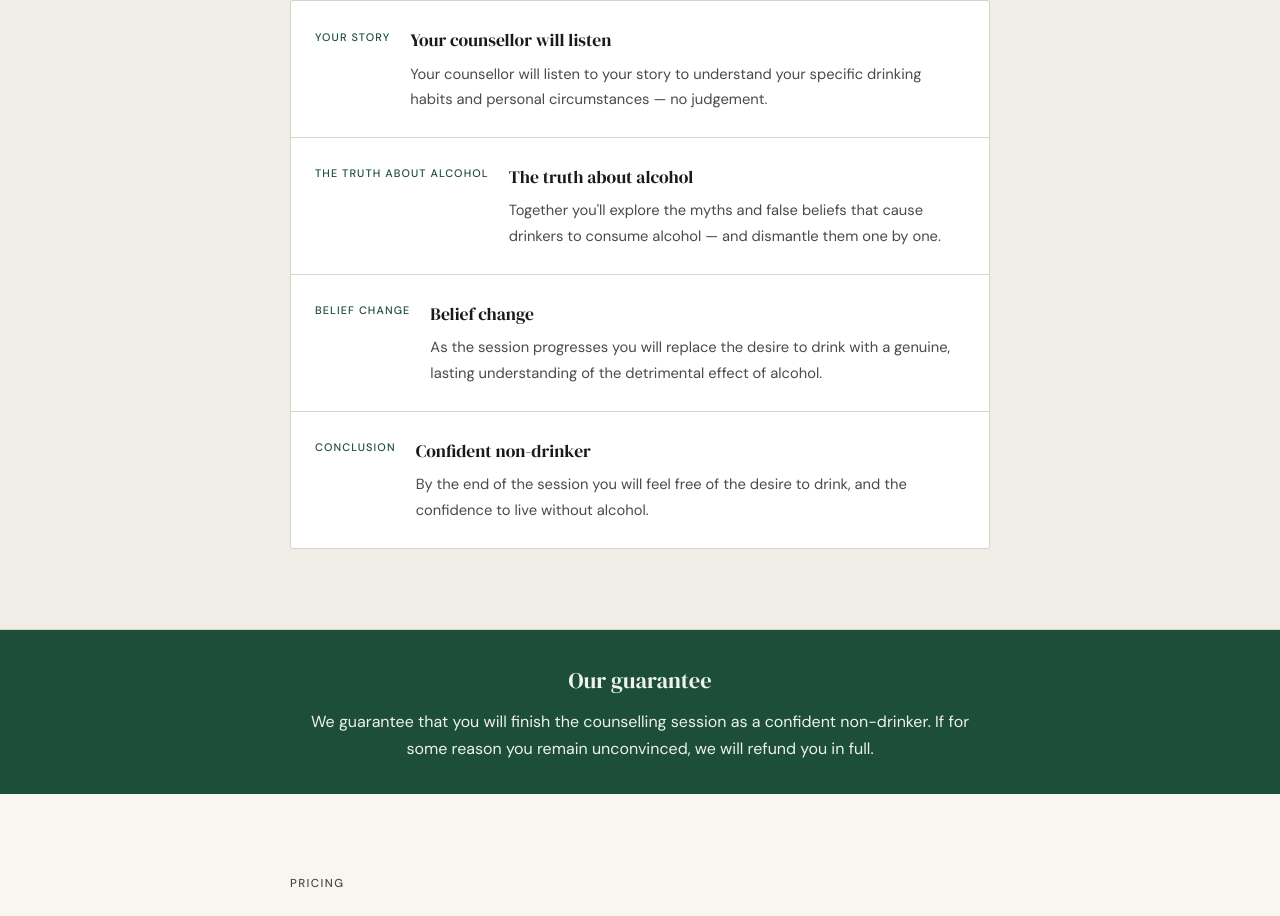
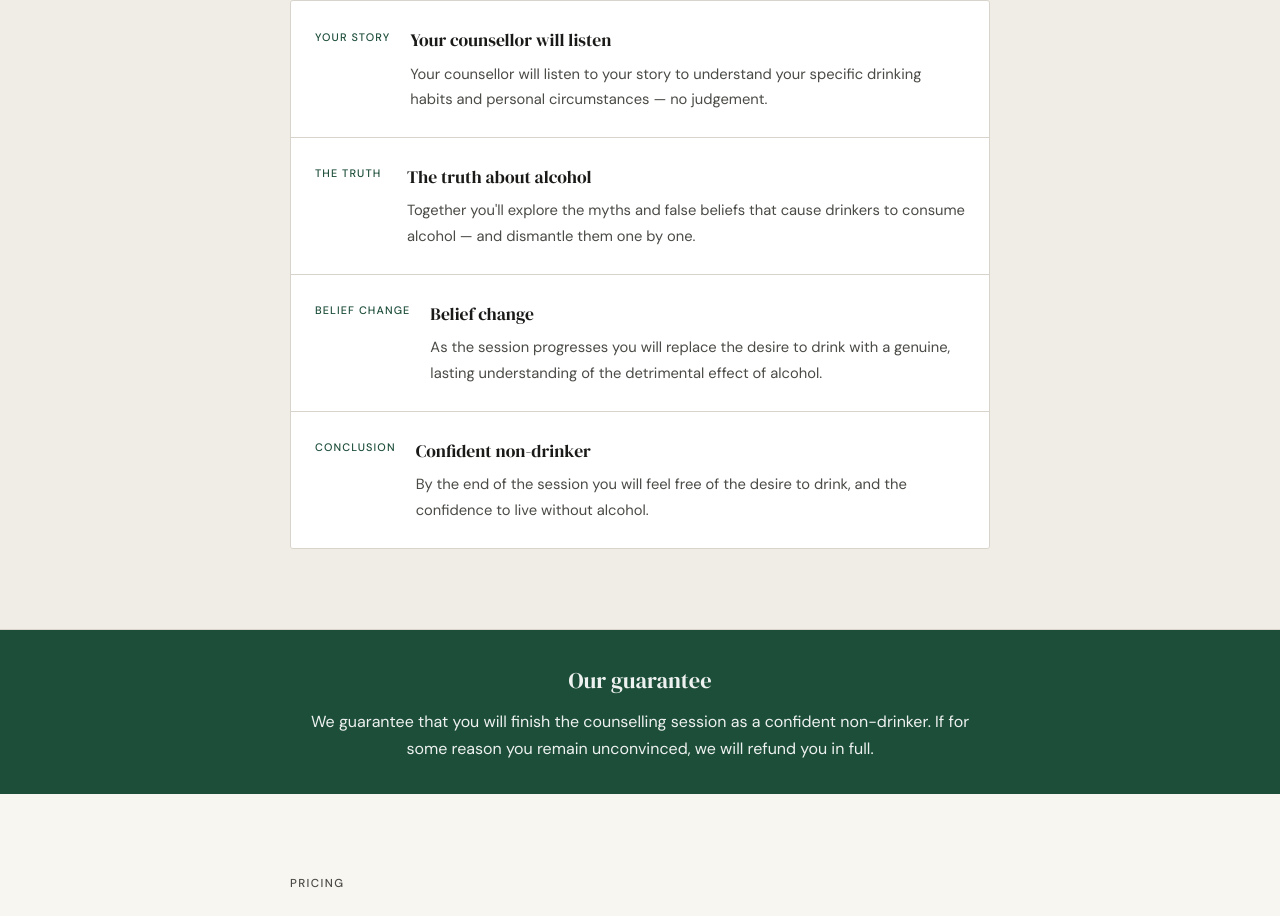
Before and after one commit to prawn-cocktail-crisps/stop-now, a Next.js app: page / in a window 1280 px wide. Shown: the part 1145-2061 px from the top of the page. Built offline with nearby package versions, Linux system fonts and the light colour scheme.

Commit message:
Update Method.tsx

```diff
--- a/components/Method.tsx
+++ b/components/Method.tsx
@@ -5,7 +5,7 @@ const steps = [
     body: "Your counsellor will listen to your story to understand your specific drinking habits and personal circumstances — no judgement.",
   },
   {
-    tag: "The truth about alcohol",
+    tag: "The truth",
     title: "The truth about alcohol",
     body: "Together you'll explore the myths and false beliefs that cause drinkers to consume alcohol — and dismantle them one by one.",
   },
```
